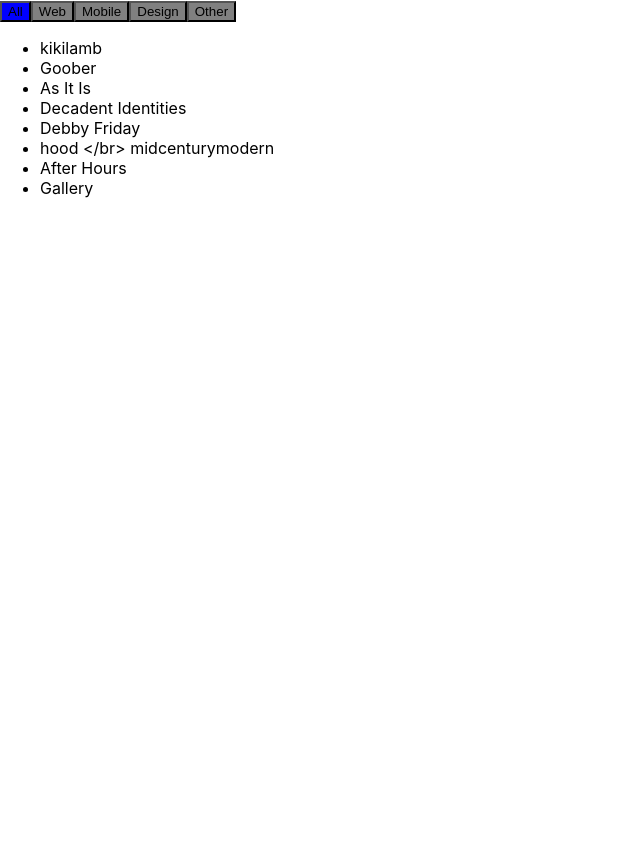
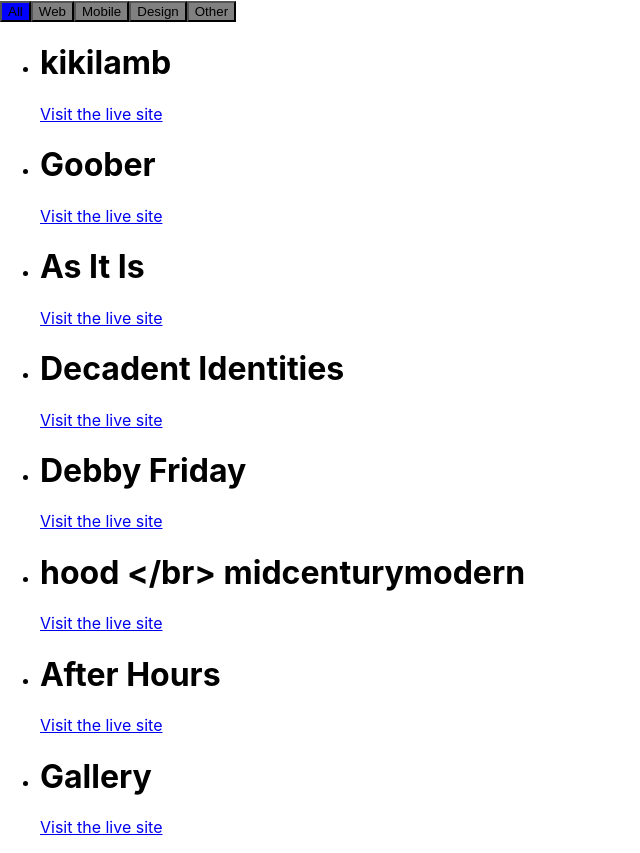
Before and after one commit to harperrose/1128, a React (Create React App) app: page / in a window 1280 px wide. Shown: the whole page, without its empty margins (0-640 px from the left). Before the commit the page ends 800 px from the top, so only its background shows below. Built offline with nearby package versions, Linux system fonts and the light colour scheme.

Commit message:
added rich list item

```diff
--- a/src/App.js
+++ b/src/App.js
@@ -7,7 +7,31 @@
   return (
     <ul>
       {projects.map((project) => (
-        <li key={project.id}>{project.name}</li>
+        <li key={project.id}>
+        {project.featured ? (
+          <>
+            <img
+              className="image1"
+              src={project.image1}
+              alt={project.name}
+            />
+            <div className="featuredcopy">
+              <div className="featuredstat">
+                <h1>{project.name}</h1>
+                <a href={project.link} className="greenlink">
+                  Visit the live site
+                </a>
+              </div>
+              <p className="description">{project.description}</p>
+            </div>
+          </>
+        ) : (
+          <div className="">
+            <h1>{project.name}</h1>
+            <a href={project.link} className="greenlink">Visit the live site</a>
+          </div>
+        )}
+      </li>
       ))}
     </ul>
   );
--- a/src/data.js
+++ b/src/data.js
@@ -3,14 +3,14 @@
     name: 'kikilamb',
     description: 'a website dedicated to dystopia',
     link: 'https://www.cameronsworld.net/',
-    category: 'website',
+    category: 'web',
     image1: "/images/baby.jpeg"
 },{
     id:1,
     name: 'Goober',
     description: 'a featured dedicated to dystopia',
     link: 'https://mindyseu.com/',
-    category: 'website',
+    category: 'web',
     image1: "/images/gallery_irl.png"
 
 },{
@@ -18,21 +18,21 @@
     name: 'As It Is',
     description: 'a privacy respecting featured with breath based animations',
     link: 'https://as-it-is-yoga.webflow.io/',
-    category: 'website',
+    category: 'web',
     image1: "/images/aii.webp",
 }, {
     id: 3,
     name: 'Decadent Identities',
     description: 'a website',
     link: 'https://decadent-identities.webflow.io/',
-    category: 'website',
+    category: 'web',
     image1: "/images/did_d1.webp",
 },{
     id: 4,
     name: 'Debby Friday',
     description: 'a privacy respecting featured with breath based animations',
     link: 'https://as-it-is-yoga.webflow.io/',
-    category: 'website',
+    category: 'web',
     image1: "/images/aii.webp",
 },{
     id: 5,
```
